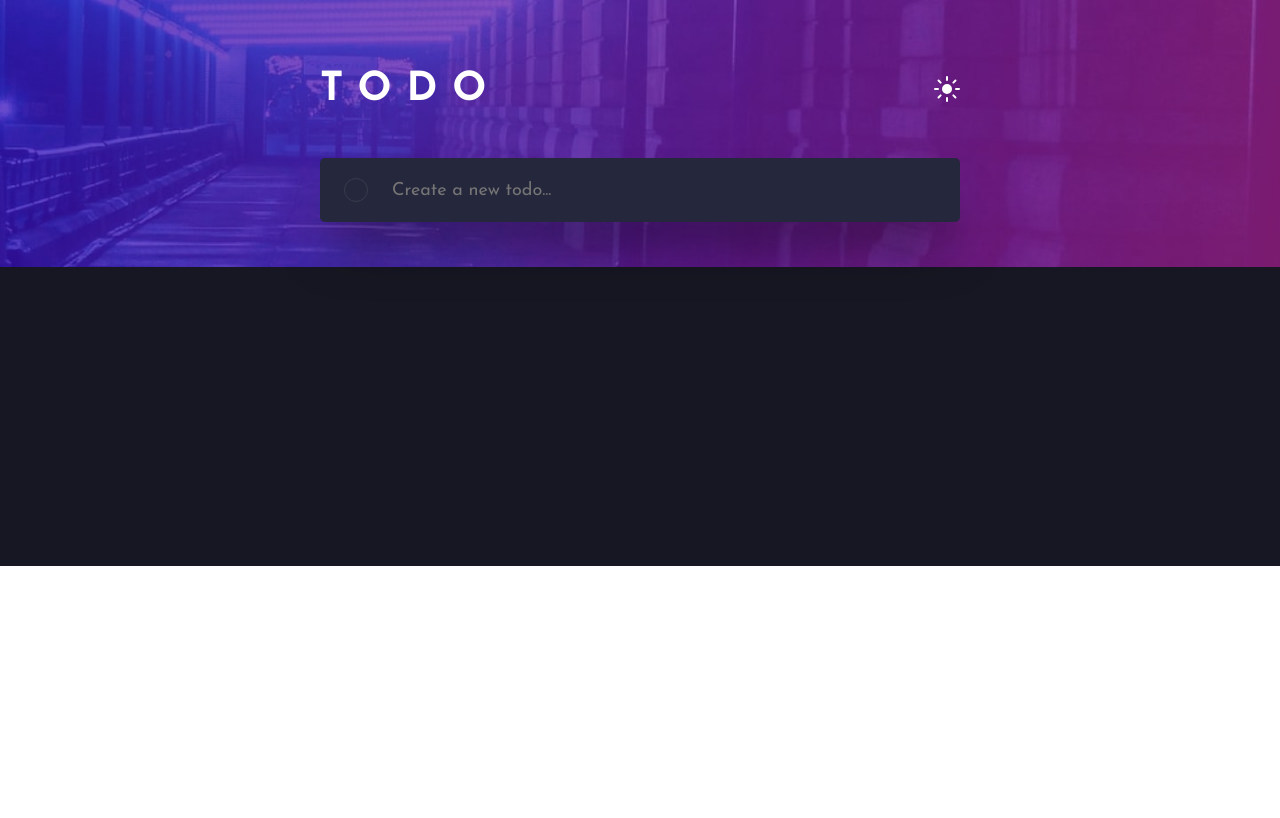
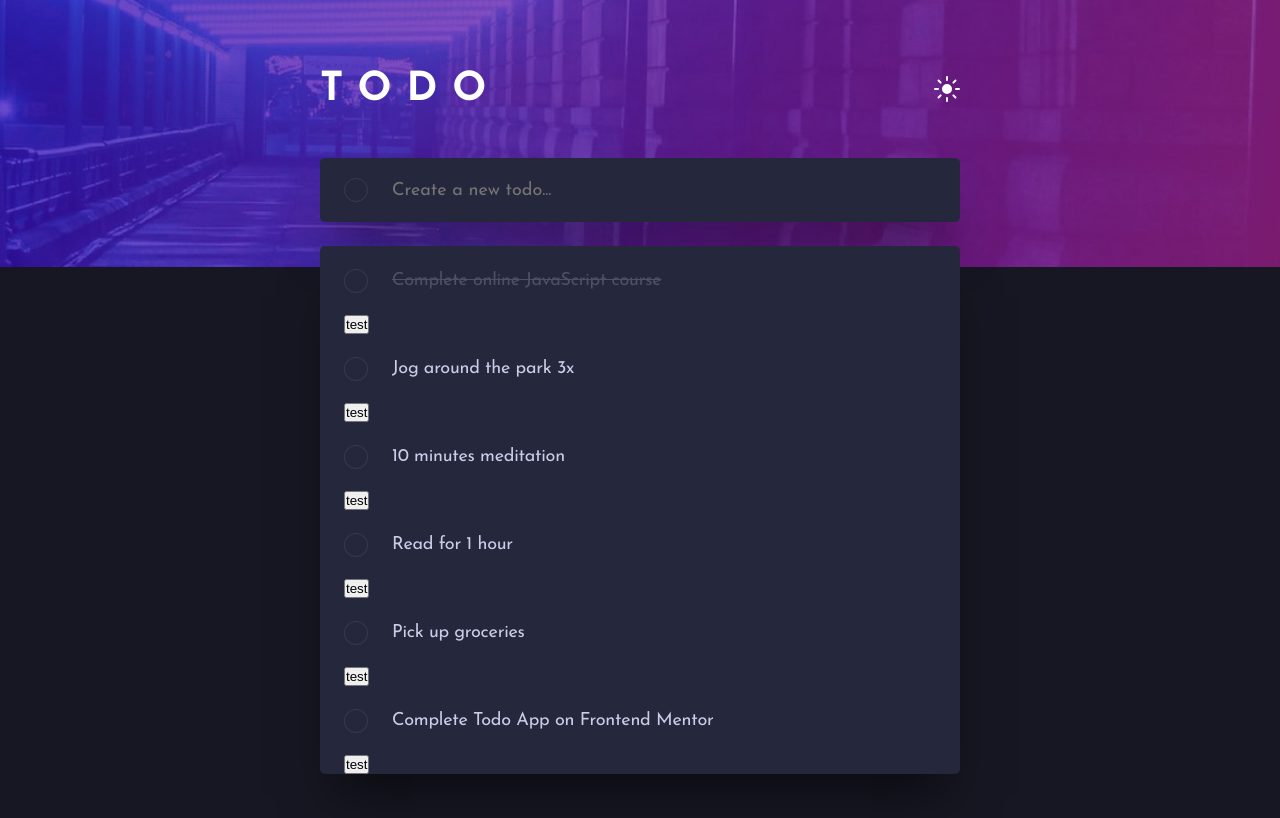
Before and after one commit to Alain-sys/todo-app, a React (Create React App) app: page / in a window 1280 px wide. Shown: the top 818 px of the page. Built offline with nearby package versions, Linux system fonts and the light colour scheme.

Commit message:
try to add check features

```diff
--- a/src/components/Main/Main.css
+++ b/src/components/Main/Main.css
@@ -89,10 +89,36 @@ main {
 }
 
 .list__items {
+  padding-left: 24px;
+}
+
+.list__label {
   display: flex;
   align-items: center;
-  padding-left: 24px;
   gap: 24px;
+  font-weight: 400;
+  font-size: 1.125rem;
+  padding: 1.25em 0;
+  letter-spacing: -0.25px;
+  line-height: 18px;
+}
+
+.list__label_dark.checked {
+  color: hsla(233, 14%, 35%, 1);
+  text-decoration-line: line-through;
+}
+
+.list__label_light.checked {
+  color: hsla(233, 11%, 84%, 1);
+  text-decoration-line: line-through;
+}
+
+.list__label_dark {
+  color: hsla(235, 39%, 85%, 1);
+}
+
+.list__label_light {
+  color: hsla(235, 19%, 35%, 1);
 }
 
 .list__checkbox {
@@ -134,19 +160,3 @@ main {
 .list__checkbox:checked::before {
   background: center no-repeat url('../../assets/icon-check.svg'), linear-gradient(135deg, hsl(192, 100%, 67%), hsl(280, 87%, 65%));
 }
-
-.list__text {
-  font-weight: 400;
-  font-size: 1.125rem;
-  padding: 1.25em 0;
-  letter-spacing: -0.25px;
-  line-height: 18px;
-}
-
-.list__text_dark {
-  color: hsla(235, 39%, 85%, 1);
-}
-
-.list__text_light {
-  color: hsla(235, 19%, 35%, 1);
-}
--- a/src/components/Main/Main.js
+++ b/src/components/Main/Main.js
@@ -2,15 +2,19 @@ import { useState } from 'react';
 import './Main.css';
 
 const OutputFormSubmit = (props) => {
+  console.log(props.formSubmit);
   const rows = props.formSubmit.map((element, index) => {
     return (
       <div className="list__items" key={index}>
-        <input
-          type="checkbox"
-          className={`list__checkbox list__checkbox_${props.themeClass}`}
-          onClick={(e) => props.removeCharacter(e.target, index)}
-          name="checkbox"></input>
-        <p className={`list__text list__text_${props.themeClass}`}>{element}</p>
+        <label className={`list__label list__label_${props.themeClass} ${element.checked ? 'checked' : ''}`}>
+          <input
+            type="checkbox"
+            className={`list__checkbox list__checkbox_${props.themeClass}`}
+            onClick={() => props.functionChecked(index)}
+            name="checkbox"></input>
+          {element.text}
+        </label>
+        <button onClick={() => props.removeCharacter(index)}>test</button>
       </div>
     );
   });
@@ -19,15 +23,21 @@ const OutputFormSubmit = (props) => {
 };
 
 const Main = (props) => {
+  const todoItems = [
+    { text: 'Complete online JavaScript course', checked: true },
+    { text: 'Jog around the park 3x', checked: false },
+    { text: '10 minutes meditation', checked: false },
+    { text: 'Read for 1 hour', checked: false },
+    { text: 'Pick up groceries', checked: false },
+    { text: 'Complete Todo App on Frontend Mentor', checked: false },
+  ];
+
   const [initialValue, setInitialValue] = useState('');
-  const [formSubmit, setFormSubmit] = useState([]);
-  const [checked, setChecked] = useState({
-    index: false,
-  });
+  const [formSubmit, setFormSubmit] = useState(todoItems);
+  // const [checked, setChecked] = useState();
 
-  console.log(checked);
+  // console.log(formSubmit[0].checked);
 
-  console.log(formSubmit);
   const handleChange = (e) => {
     setInitialValue(e);
   };
@@ -36,22 +46,38 @@ const Main = (props) => {
     e.preventDefault();
 
     if (initialValue !== '') {
-      setFormSubmit([...formSubmit, initialValue]);
+      setFormSubmit([...formSubmit, { text: initialValue, checked: false }]);
       setInitialValue('');
     } else {
       return;
     }
   };
 
-  const removeCharacter = (e, index) => {
+  const functionChecked = (index) => {
+    let items = formSubmit;
+    console.log(items);
+    let item = items[index];
+    console.log(item);
+
+    item.text = 'test';
+
+    items[index] = item;
+
+    setFormSubmit(items);
+
+    // const t = e[0].classList;
+    // t.toggle('checked');
+    // setChecked({ ...checked, [index]: b.checked });
+  };
+
+  const removeCharacter = (index) => {
     const test = formSubmit;
 
-    setChecked({ ...checked, [index]: e.checked });
-    // setFormSubmit(
-    //   test.filter((character, i) => {
-    //     return i !== index;
-    //   })
-    // );
+    setFormSubmit(
+      test.filter((character, i) => {
+        return i !== index;
+      })
+    );
   };
 
   return (
@@ -66,7 +92,13 @@ const Main = (props) => {
           aria-label="create a new todo"
           placeholder="Create a new todo..."></input>
       </form>
-      <OutputFormSubmit themeClass={props.themeClass} formSubmit={formSubmit} removeCharacter={removeCharacter} />
+      <OutputFormSubmit
+        themeClass={props.themeClass}
+        formSubmit={formSubmit}
+        removeCharacter={removeCharacter}
+        // checked={checked}
+        functionChecked={functionChecked}
+      />
     </main>
   );
 };
```
